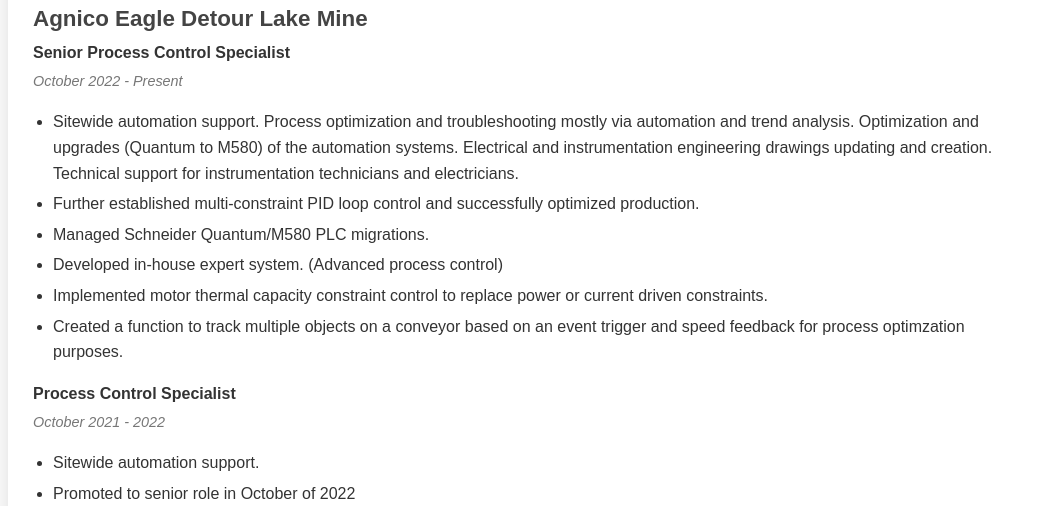
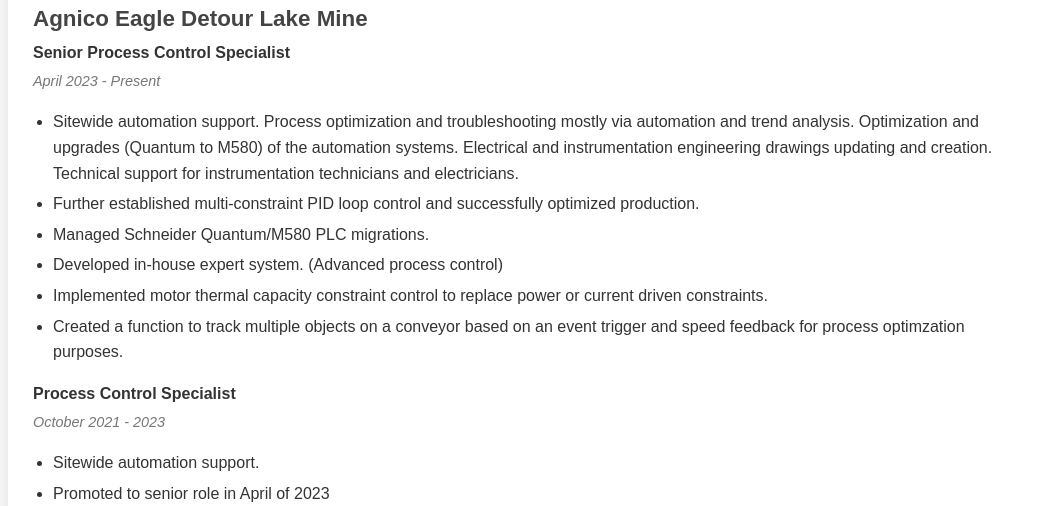
Before and after one commit to maxime-joseph/Resume, a plain HTML site: page index.html in a window 1280 px wide. Shown: the part 446-952 px from the top of the page, without its empty margins (107-1149 px from the left). Drawn offline with Linux system fonts and the light colour scheme.

Commit message:
Update index.html

```diff
--- a/index.html
+++ b/index.html
@@ -167,7 +167,7 @@
             <div class="job">
                 <div class="company">Agnico Eagle Detour Lake Mine</div>
                 <h3>Senior Process Control Specialist</h3>
-                <div class="date">October 2022 - Present</div>
+                <div class="date">April 2023 - Present</div>
                 <ul>
                     <li>Sitewide automation support. Process optimization and troubleshooting mostly via automation and trend analysis. Optimization and upgrades (Quantum to M580) of the automation systems. Electrical and instrumentation engineering drawings updating and creation. Technical support for instrumentation technicians and electricians. </li>
                     <li>Further established multi-constraint PID loop control and successfully optimized production.</li>
@@ -177,10 +177,10 @@
                     <li>Created a function to track multiple objects on a conveyor based on an event trigger and speed feedback for process optimzation purposes.</li>
                 </ul>
                 <h3>Process Control Specialist</h3>
-                <div class="date">October 2021 - 2022</div>
+                <div class="date">October 2021 - 2023</div>
                 <Ul>
                     <li>Sitewide automation support.
-                    <li>Promoted to senior role in October of 2022</li>
+                    <li>Promoted to senior role in April of 2023</li>
                 </Ul>
             </div>
             <div class="job">
```
